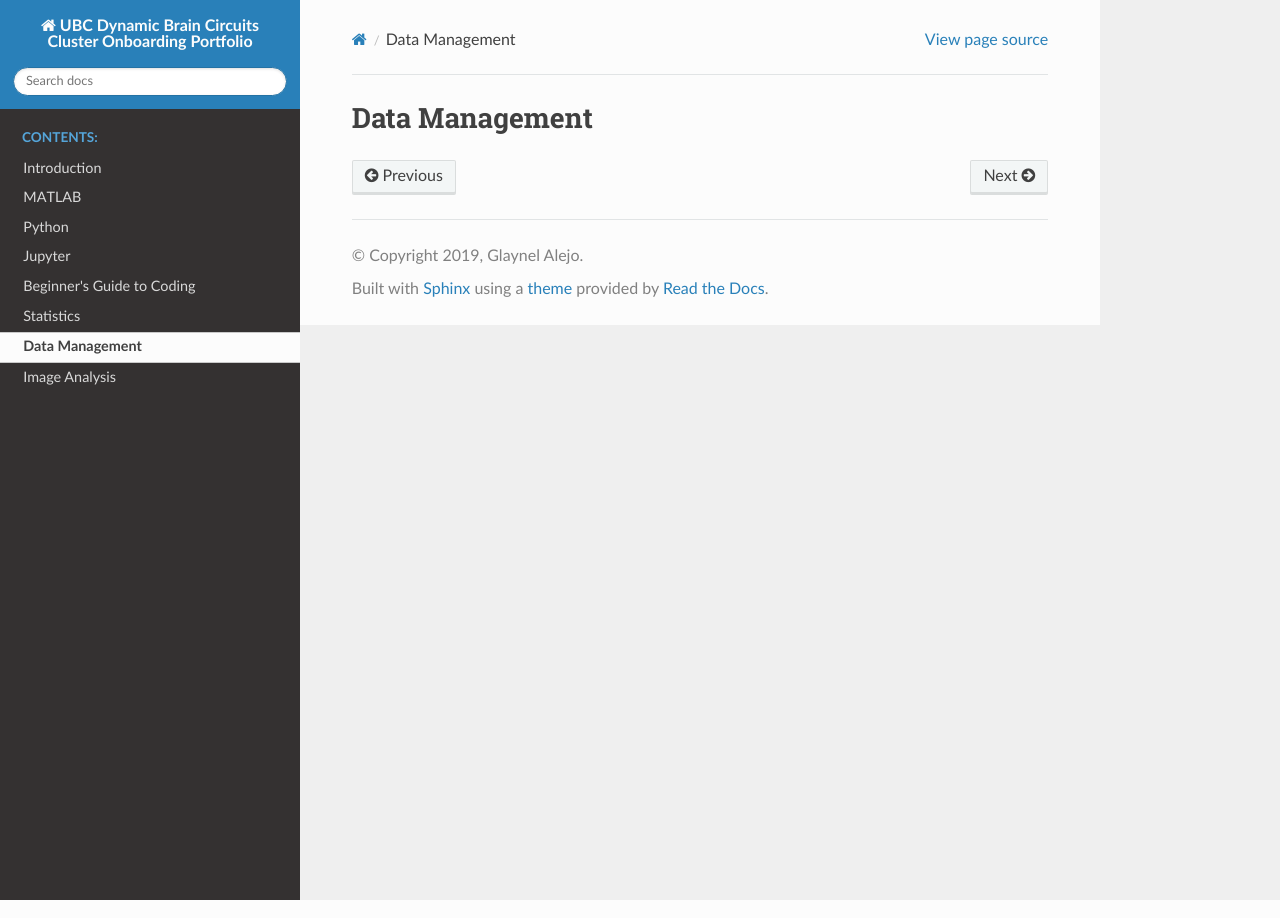
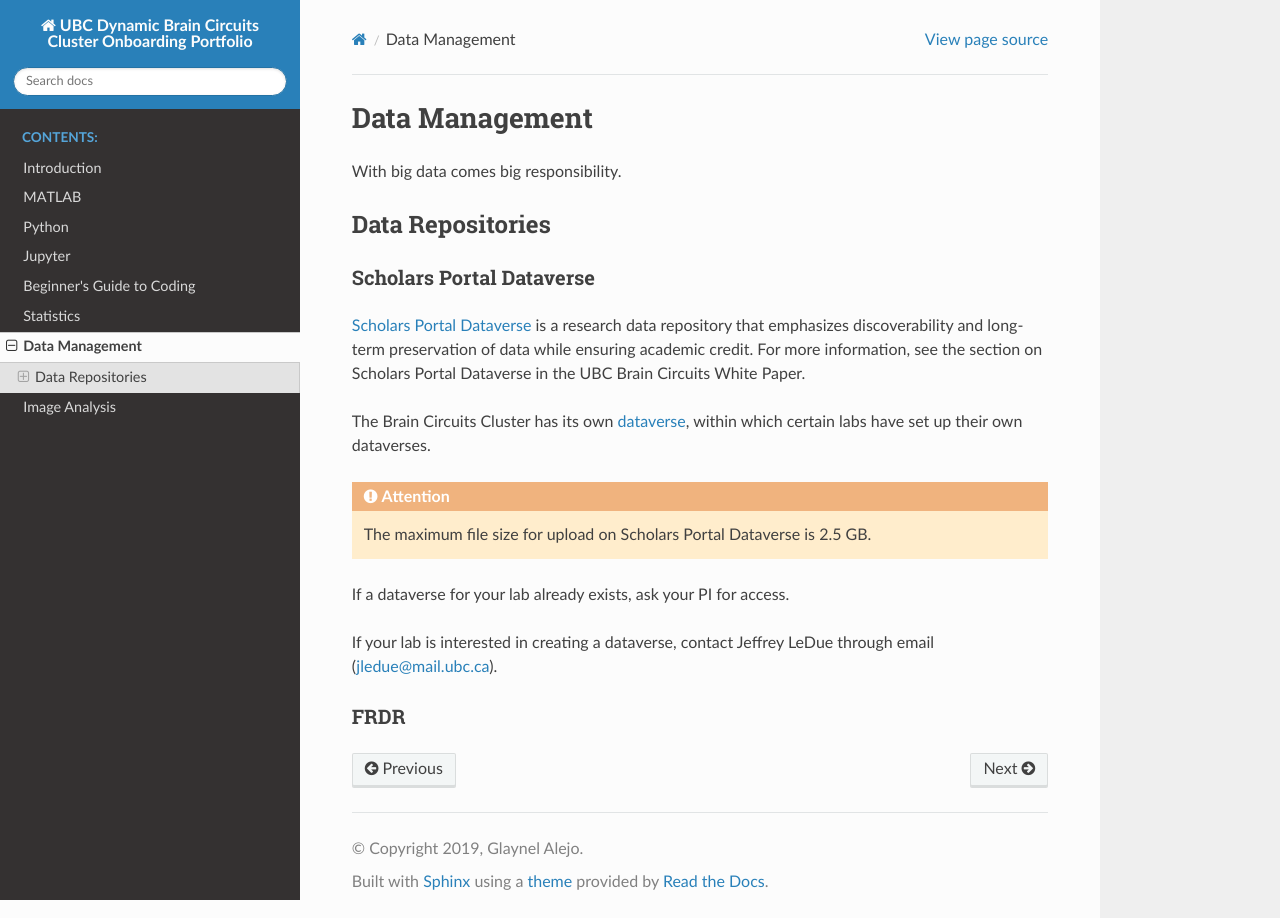
Before and after one commit to ubcbraincircuits/onboarding, a Sphinx documentation site: the page built from source/data.rst, in a window 1280 px wide. Built offline with Sphinx 7.4.7 and the Read the Docs theme 2.0.0, drawn with Linux system fonts in a browser that asks for light colours; pages that are not in the unit, such as notebooks, are missing from menus.

Commit message:
Write up dataverse section.

```diff
--- a/source/data.rst
+++ b/source/data.rst
@@ -1,3 +1,28 @@
 ###############
 Data Management
 ###############
+
+With big data comes big responsibility.
+
+*****************
+Data Repositories
+*****************
+
+Scholars Portal Dataverse
+=========================
+
+`Scholars Portal Dataverse <https://dataverse.org/>`_ is a research data repository that emphasizes discoverability and long-term preservation
+of data while ensuring academic credit. For more information, see the section on Scholars Portal Dataverse in the UBC Brain Circuits White Paper.
+
+The Brain Circuits Cluster has its own `dataverse <https://dataverse.scholarsportal.info/dataverse/UBC_BrainCircuits>`_,
+within which certain labs have set up their own dataverses.
+
+.. attention::
+	The maximum file size for upload on Scholars Portal Dataverse is 2.5 GB.
+
+If a dataverse for your lab already exists, ask your PI for access.
+
+If your lab is interested in creating a dataverse, contact Jeffrey LeDue through email (jledue@mail.ubc.ca).
+
+FRDR
+====
```
